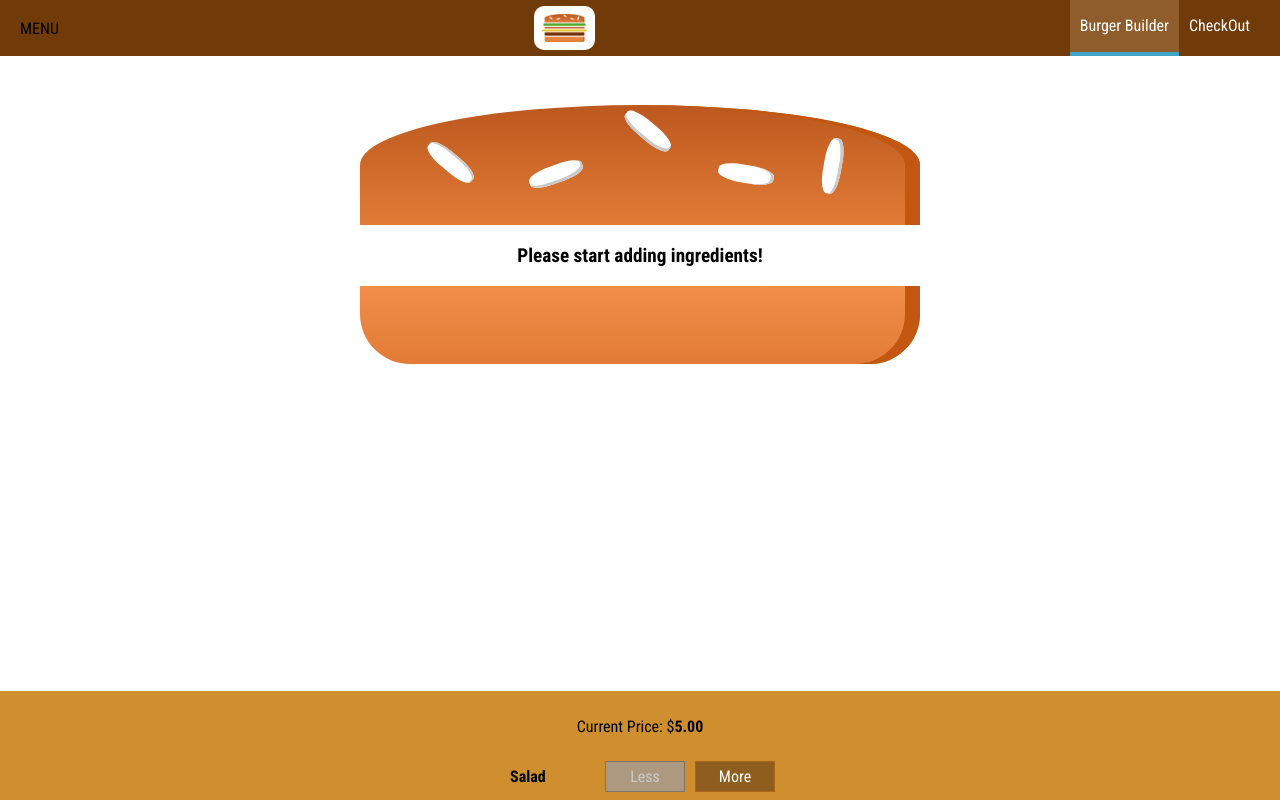
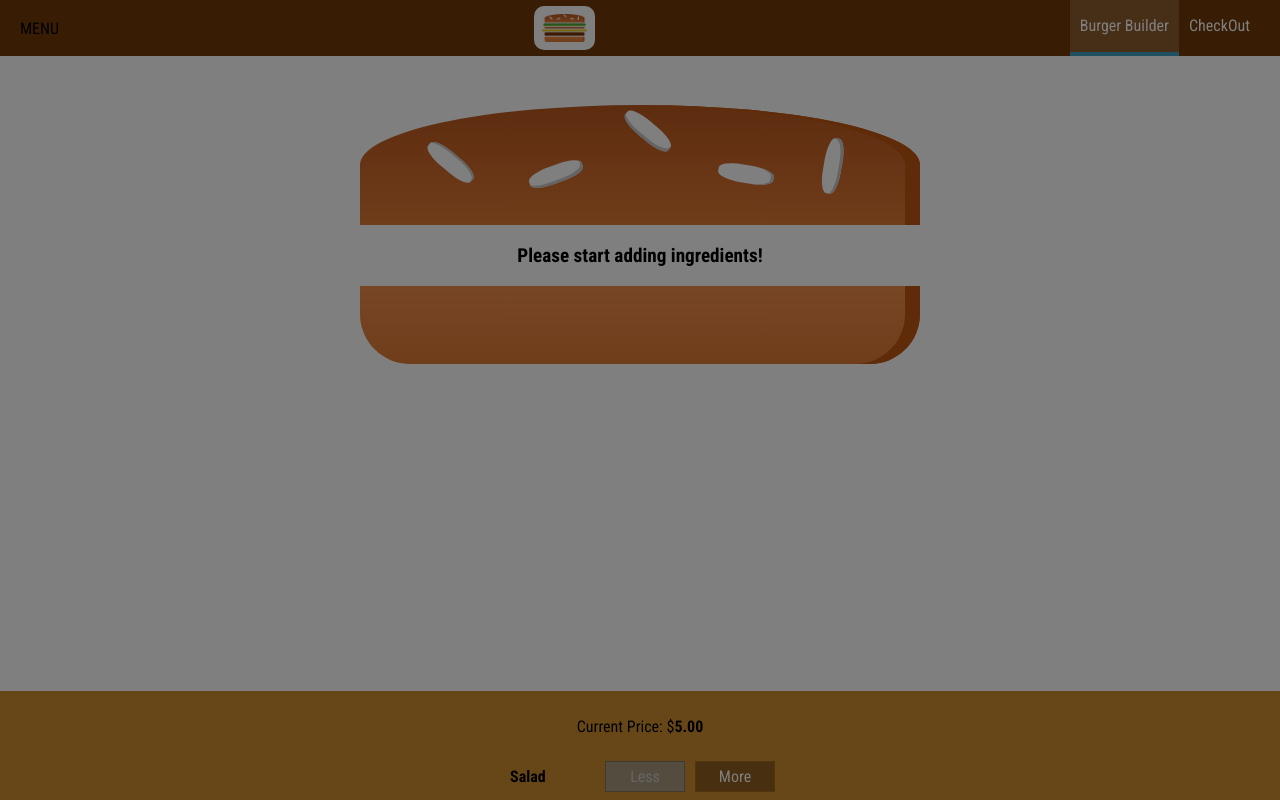
Before and after one commit to dafei-ning/Nui-Hui-Kitchen, a React app: page / in a window 1280 px wide. Shown: the top 800 px of the page. Built offline with nearby package versions, Linux system fonts and the light colour scheme.

Commit message:
add backdrop to sidedrawer

```diff
--- a/src/components/Navigation/SideDrawer/SideDrawer.js
+++ b/src/components/Navigation/SideDrawer/SideDrawer.js
@@ -3,10 +3,14 @@ import './SideDrawer.css';
 
 import Logo from '../../Logo/Logo';
 import NavigationItems from '../NavigationItems/NavigationItems';
+import Backdrop from '../../UI/Backdrop/Backdrop';
+import Aux from '../../../hoc/Aux';
 
 const sideDrawer = (props) => {
 
     return (
+        <Aux>
+        <Backdrop show/>
         <div className="SideDrawer">
             <div className="LogoInSideDrawer">
                 <Logo />
@@ -16,6 +20,7 @@ const sideDrawer = (props) => {
                 <NavigationItems />
             </nav>
         </div>
+        </Aux>
     );
 };
 
```
